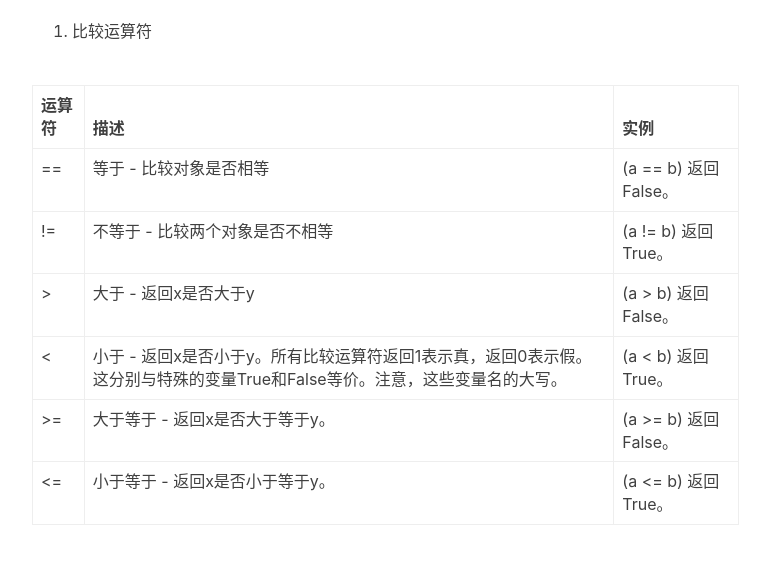
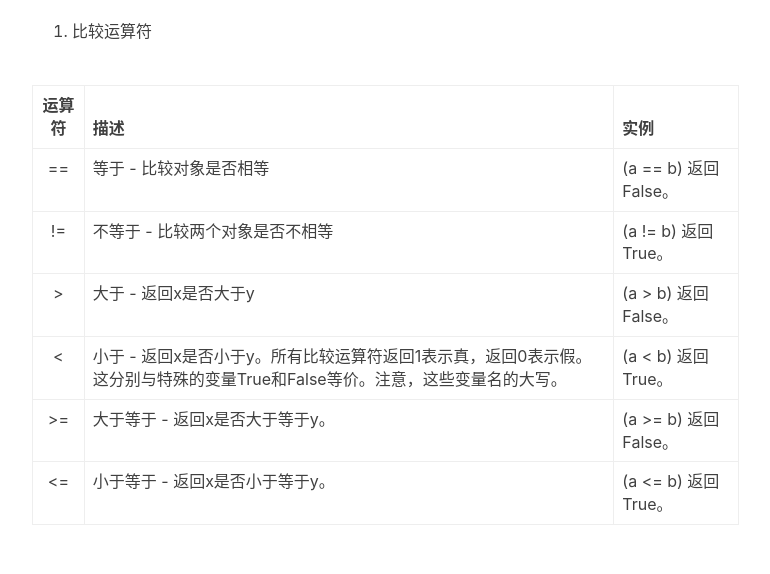
Before and after one commit to qianqiulin/qianqiulin.github.io, a Jekyll site: the page built from _posts/2019-07-01-python-00.md, in a window 1280 px wide. Shown: the part 2078-2652 px from the top of the page, without its empty margins (233-1003 px from the left). Built offline with Jekyll 4.4.1, drawn with Linux system fonts in a browser that asks for light colours; nearby versions of some CDN libraries; comment, search, counter and statistics services are not loaded.

```diff
--- a/_posts/2019-07-01-python-00.md
+++ b/_posts/2019-07-01-python-00.md
@@ -61,8 +61,8 @@ print("Hello World")
 
 2. 比较运算符
 
-| 运算符 | 描述	 | 实例 |
-| --------   | -----  | ---- |
+|  运算符  | 描述   | 实例 |
+| :---: | ----- | --- |
 |==	|等于 - 比较对象是否相等	|(a == b) 返回 False。|
 |!=	|不等于 - 比较两个对象是否不相等	|(a != b) 返回 True。|
 |>	|大于 - 返回x是否大于y	|(a > b) 返回 False。|
@@ -71,7 +71,6 @@ print("Hello World")
 |<=	|小于等于 - 返回x是否小于等于y。	|(a <= b) 返回 True。|
 
 ## 数值类型数据计算
-
 
 ## 数据类型转换
 
```
